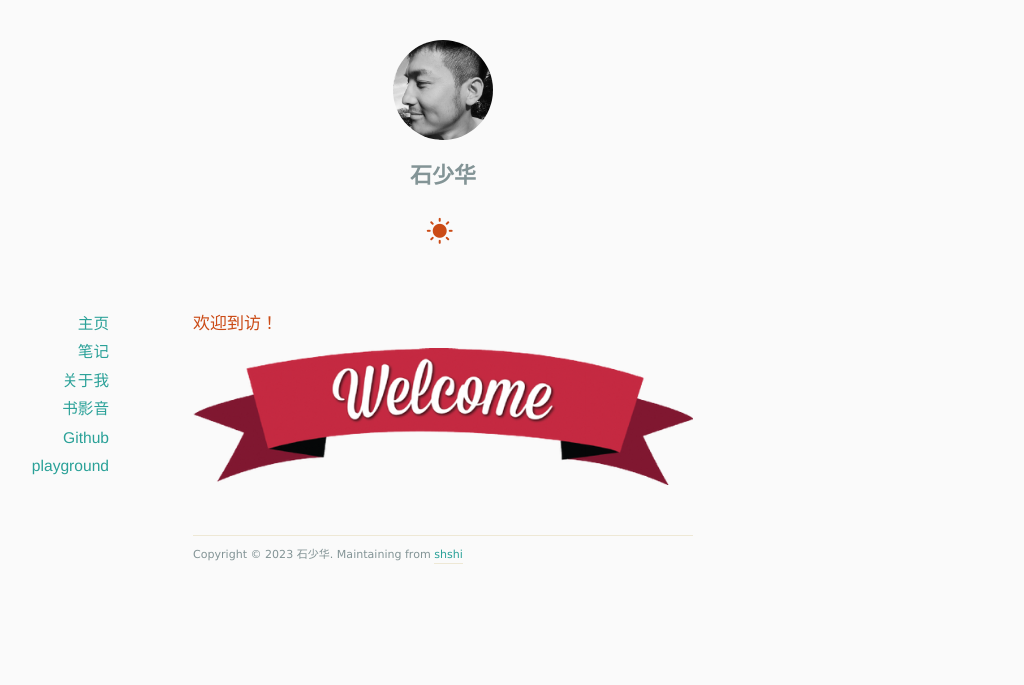
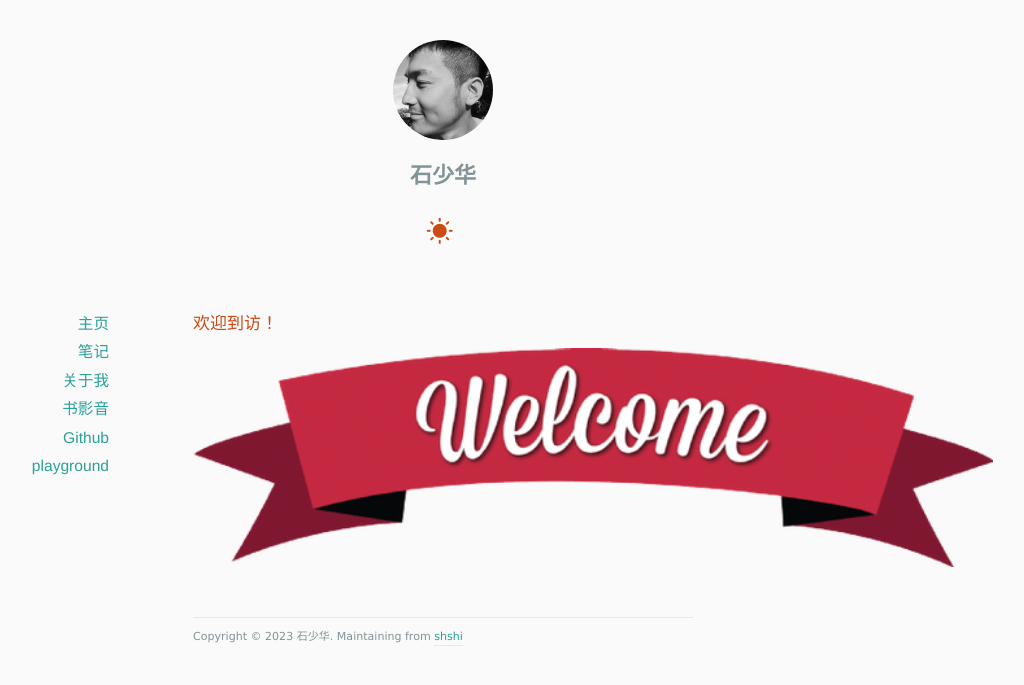
Before and after one commit to shshi/shishaohua.github.io, a Jekyll site: the page built from docs/index.html, in a window 1280 px wide. Shown: the top 685 px of the page, without its empty margins (197-1221 px from the left). Built offline with Jekyll 4.4.1, drawn with Linux system fonts in a browser that asks for light colours; nearby versions of some CDN libraries; the list of posts is cut into pages by our own code.

Commit message:
Update style.css

```diff
--- a/docs/assets/css/style.css
+++ b/docs/assets/css/style.css
@@ -161,7 +161,7 @@ h3 {
 }
 
 #content {
-	width: 500px;
+	width: 800px;
 	margin: 0 auto;
 }
 
```
